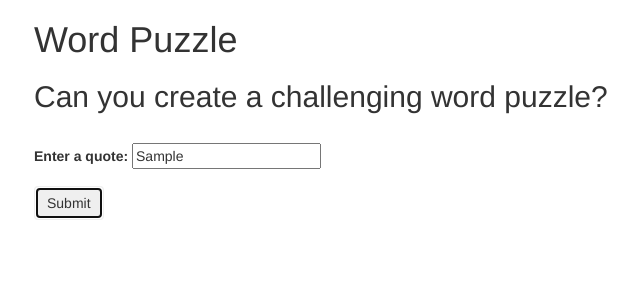
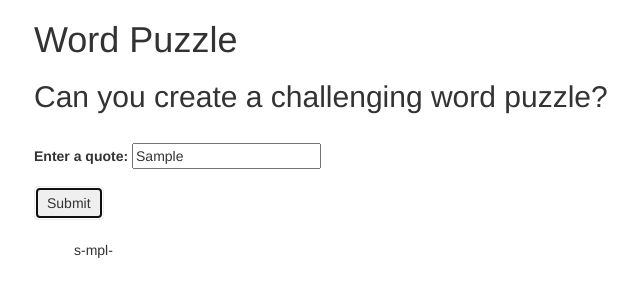
Before and after one commit to mostriki/word-puzzle, a plain HTML site: page index.html in a window 1280 px wide. Both pictures are taken after typing "Sample" into the empty fields and a click on the button "Submit". Shown: the full height of the page, 36-676 px from the left. Drawn offline with Linux system fonts and the light colour scheme.

Commit message:
append the value to the page

```diff
--- a/css/styles.css
+++ b/css/styles.css
@@ -0,0 +1,3 @@
+li {
+  list-style-type: none;
+}
--- a/index.html
+++ b/index.html
@@ -18,9 +18,9 @@
           <input id="quote" class="form1" type="text">
         </div>
         <button type="Submit" class="btn" name="button">Submit</button>
-      </form>
-      <div class="">
-        <ul id="input">
+      </form><br>
+      <div>
+        <ul id="output">
 
         </ul>
       </div>
--- a/js/scripts.js
+++ b/js/scripts.js
@@ -15,18 +15,17 @@ function puzzle(input){
     result.push(input[i]);
   }
   console.log(result);
+  return result
 }
-
-
-
-
 
 $(document).ready(function() {
   $("form#userPuzzle").submit(function(event) {
     event.preventDefault();
 
     var quote = $("#quote").val();
-    var output = puzzle(quote)
+    var output = puzzle(quote).join('')
+
+    $('ul#output').append('<li>' + output + '</li>');
 
   });
 });
```
